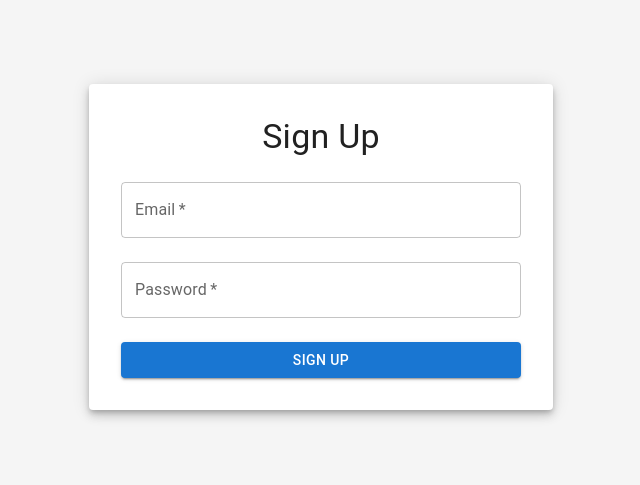
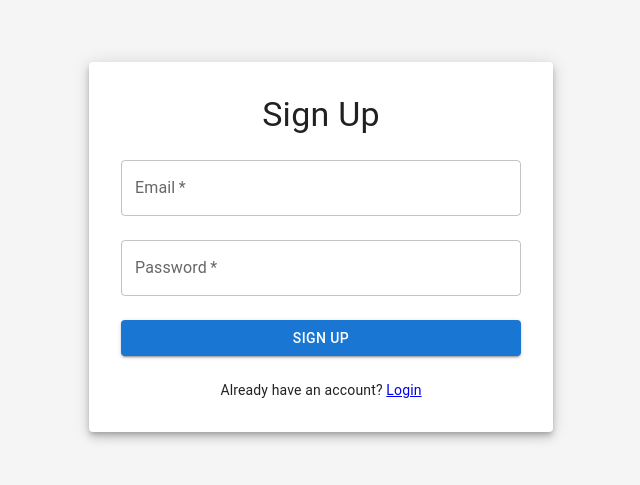
Before and after one commit to RationalAsh/meal-planner-website, a React (Create React App) app: page /signup in a window 1280 px wide. Shown: the part 169-654 px from the top of the page, without its empty margins (319-959 px from the left). Built offline with nearby package versions, Linux system fonts and the light colour scheme; no server answers.

Commit message:
Added link to login page

```diff
--- a/src/components/Signup.tsx
+++ b/src/components/Signup.tsx
@@ -66,6 +66,7 @@ export default function Signup() {
                         onChange={(e) => setPassword(e.target.value)}
                     />
                     <Button variant="contained" type="submit" fullWidth>Sign Up</Button>
+                    <Typography variant="body2" align="center">Already have an account? <a href="/login">Login</a></Typography>
                 </Stack>
             </Paper>
             <Backdrop
```
